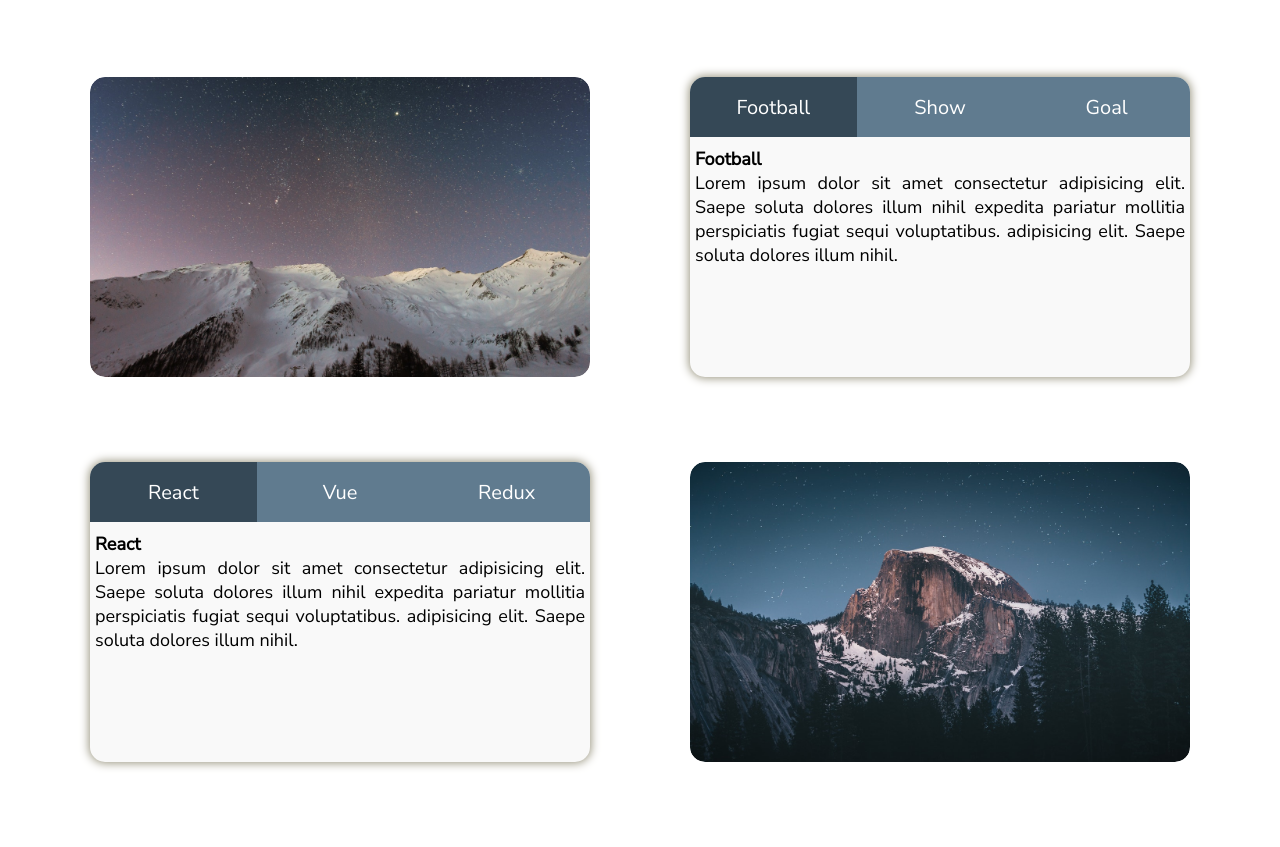
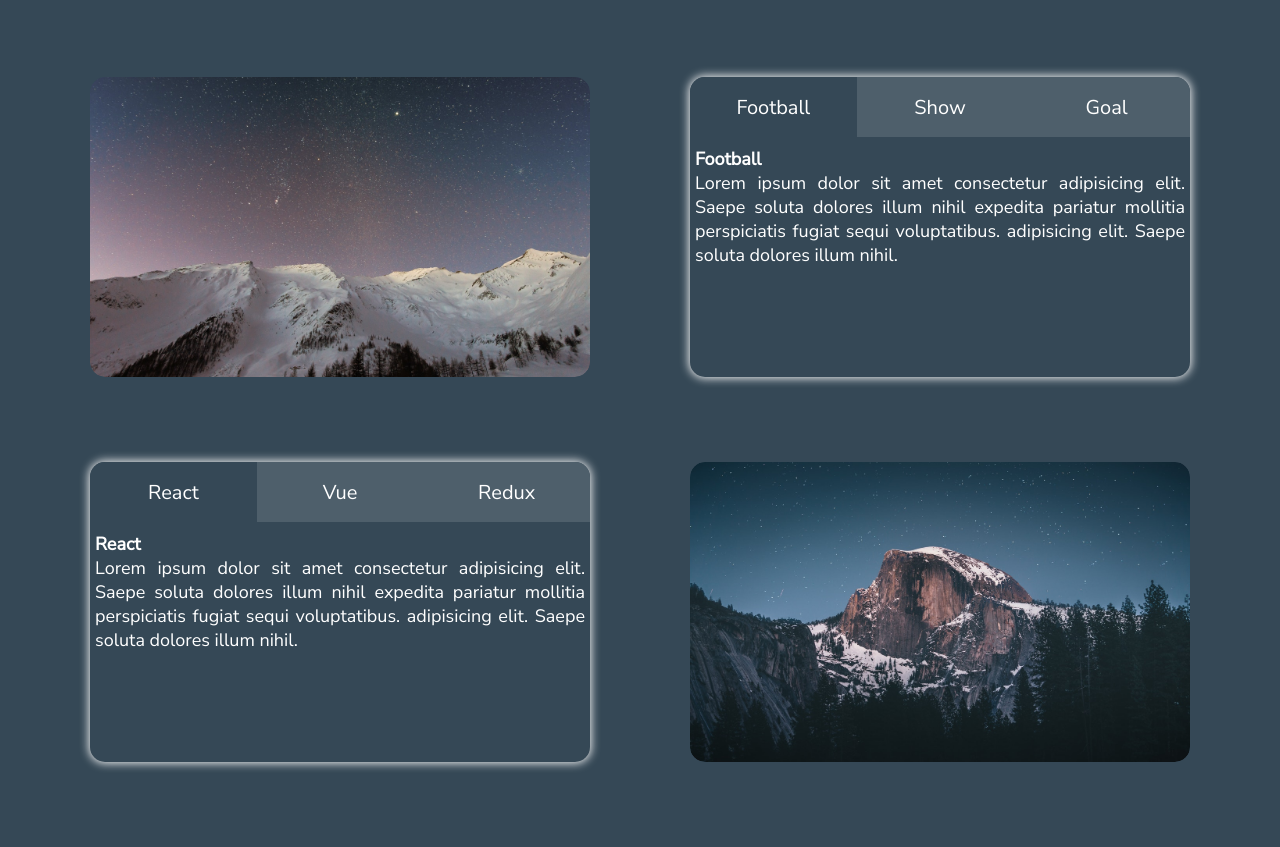
Before and after one commit to deputatalbert/Tabs, a plain HTML site: page index.html in a window 1280 px wide. Shown: the part 98-945 px from the top of the page. Drawn offline with Linux system fonts and the light colour scheme.

Commit message:
Added new bg

```diff
--- a/scss/style.scss
+++ b/scss/style.scss
@@ -3,6 +3,25 @@
     padding: 0;
 
 }
+
+/*----- Переменные -----*/
+$contetn-tabs_color: #354856;
+$color-btn: #4E5F6B;
+$color-boxshadow: #F7F7F7;
+
+
+
+body {
+    background-color: #354856;
+}
+
+
+.title {
+    color: #FFF;
+}
+
+
+
 
 html {
     font-family: 'Nunito Sans', sans-serif;
@@ -64,17 +83,19 @@ html {
 .content_tabs {
     width: 500px;
     height: 300px;
+    color: #FFF;
     border-radius: 15px;
-    background: #F9F9F9;
-    box-shadow: 0px 0px 10px 1px #96927C;
+    background: $contetn-tabs_color;
+    box-shadow: 0px 0px 10px 1px $color-boxshadow;
 }
 
 .content_tabs2 {
     width: 500px;
     height: 300px;
+    color: #FFF;
     border-radius: 15px;
-    background: #F9F9F9;
-    box-shadow: 0px 0px 10px 1px #96927C;
+    background: $contetn-tabs_color;
+    box-shadow: 0px 0px 10px 1px $color-boxshadow;
 
 }
 
@@ -90,7 +111,7 @@ html {
     font-size: 20px;
     border: none;
     outline: none;
-    background-color: #607B8F;
+    background-color: $color-btn;
     color: white;
     transition: 0.5s;
 }
@@ -124,7 +145,7 @@ html {
     font-size: 20px;
     border: none;
     outline: none;
-    background-color: #607B8F;
+    background-color: $color-btn;
     color: white;
     transition: 0.5s;
 }
```
Also changed, not shown: css/style.css.
